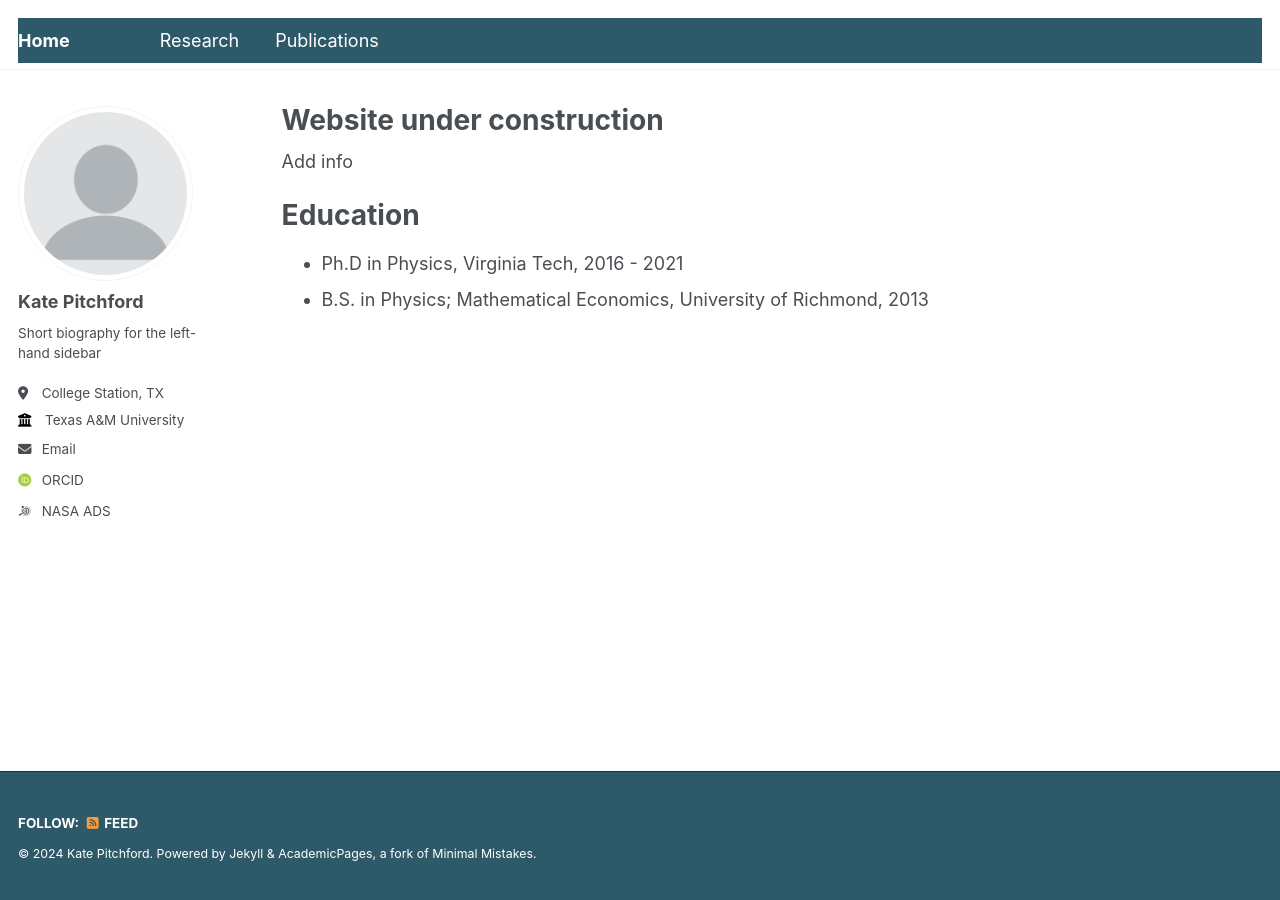
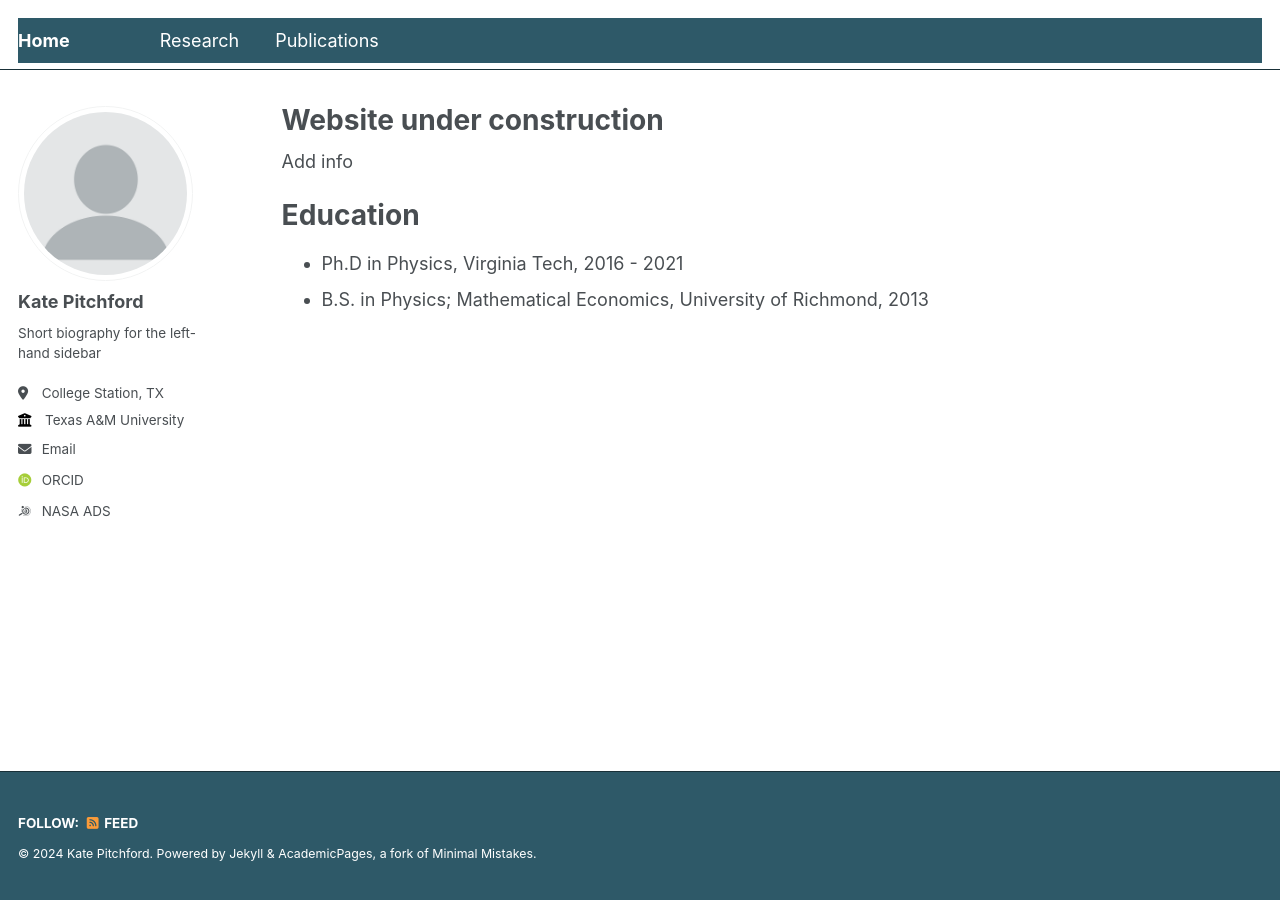
Before and after one commit to lkpitchford/lkpitchford.github.io, a Jekyll site: the page built from _pages/about.md, in a window 1280 px wide. Built offline with Jekyll 4.4.1, drawn with Linux system fonts in a browser that asks for light colours; some web fonts are replaced.

Commit message:
Update _masthead.scss

```diff
--- a/_sass/_masthead.scss
+++ b/_sass/_masthead.scss
@@ -5,7 +5,7 @@
 .masthead {
   position: fixed;
   background: white;
-  border-bottom: 1px solid $border-color;
+  border-bottom: 1px solid #193038;
   height: $masthead-height;
   top: 0;
   width: 100%;
```
